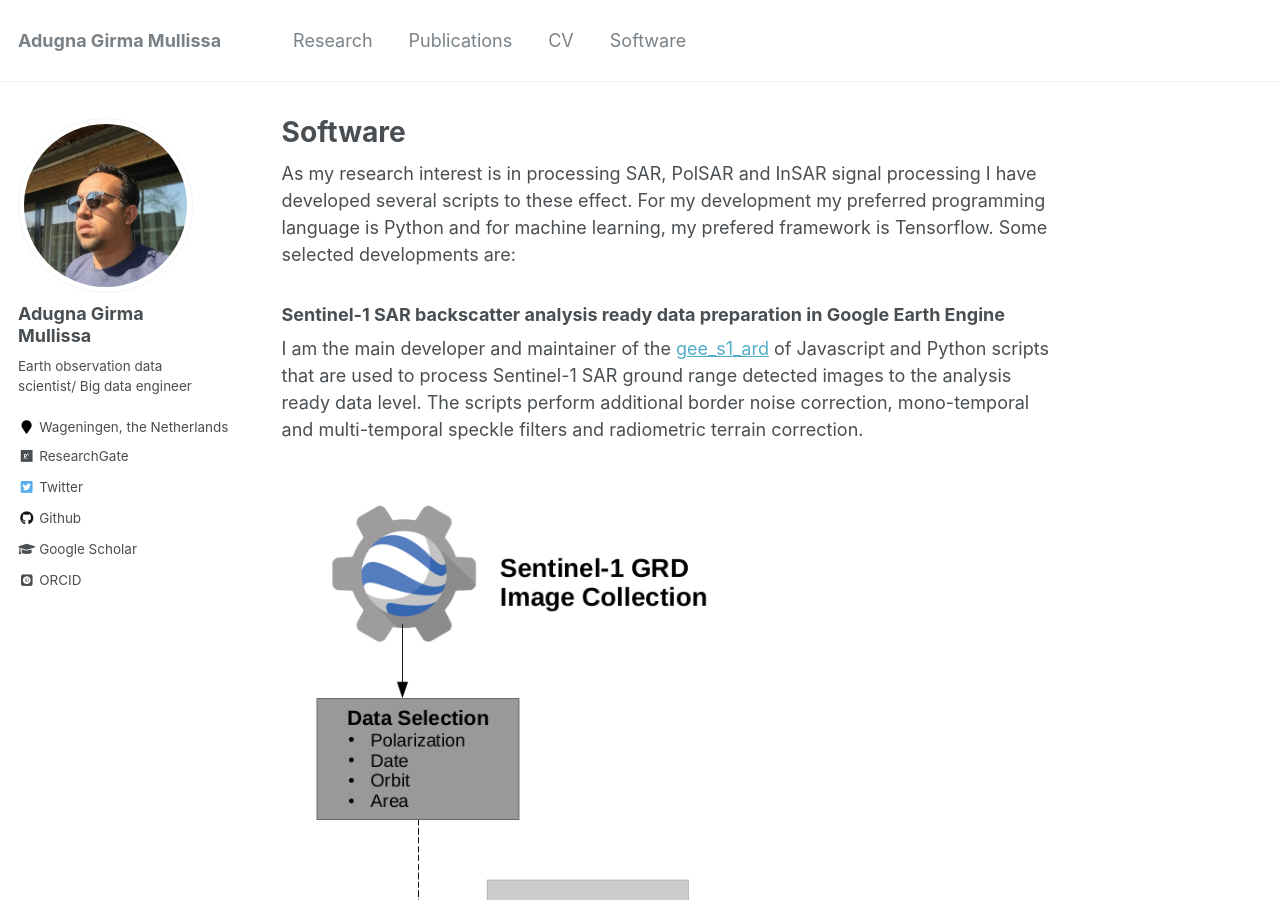
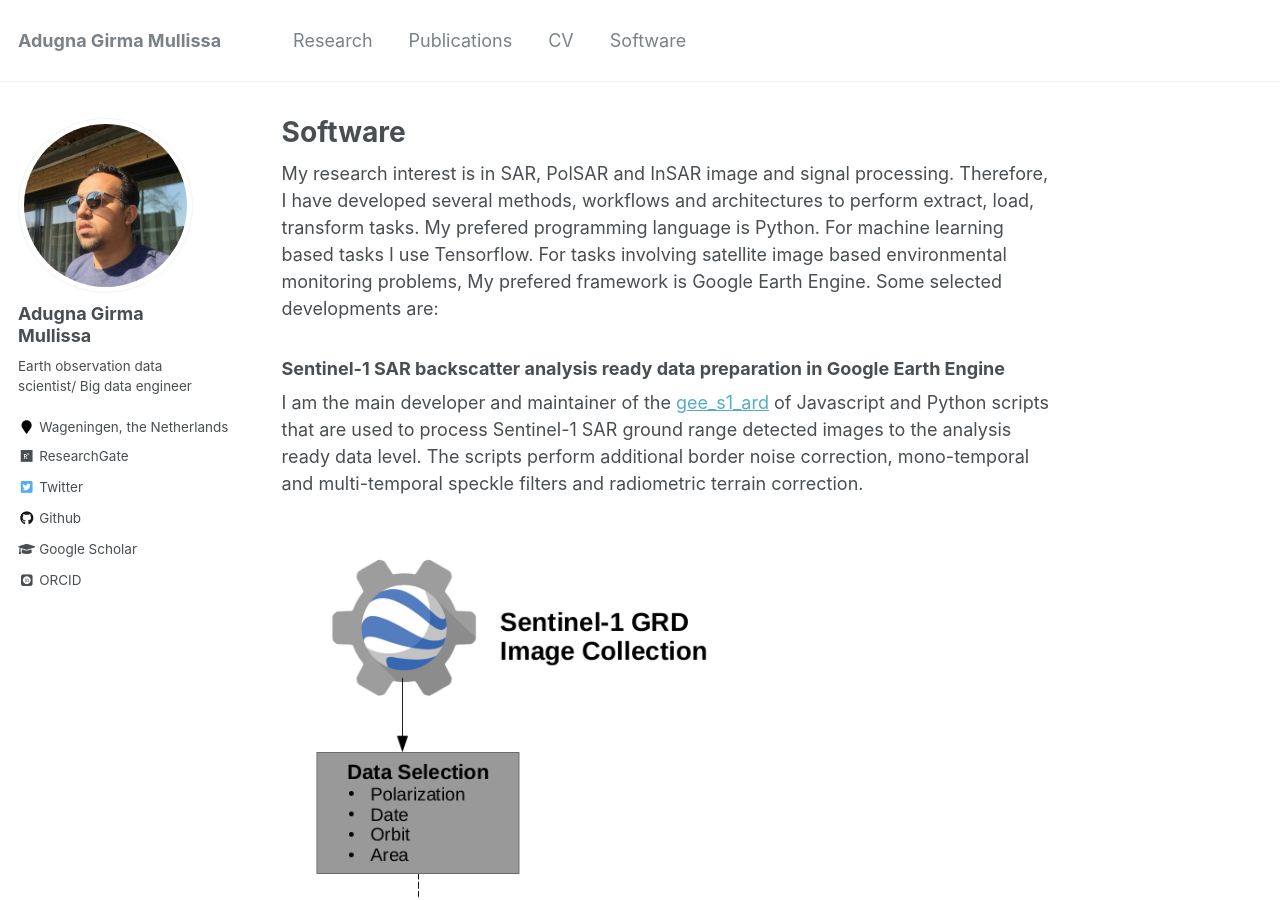
Before and after one commit to adugnag/adugnag.github.io, a Jekyll site: the page built from _pages/software.md, in a window 1280 px wide and 900 px high. Built offline with Jekyll 4.4.1, drawn with Linux system fonts in a browser that asks for light colours; some web fonts are replaced.

Commit message:
Update software.md

```diff
--- a/_pages/software.md
+++ b/_pages/software.md
@@ -5,7 +5,7 @@ gallery:
 header:
 ---
 
-As my research interest is in processing SAR, PolSAR and InSAR signal processing I have developed several scripts to these effect. For my development my preferred programming language is Python and for machine learning, my prefered framework is Tensorflow. Some selected developments are:
+My research interest is in SAR, PolSAR and InSAR image and signal processing. Therefore, I have developed several methods, workflows and architectures to perform extract, load, transform tasks. My prefered programming language is Python. For machine learning based tasks I use Tensorflow. For tasks involving satellite image based environmental monitoring problems, My prefered framework is Google Earth Engine. Some selected developments are:
 
 ### Sentinel-1 SAR backscatter analysis ready data preparation in Google Earth Engine
 
```
